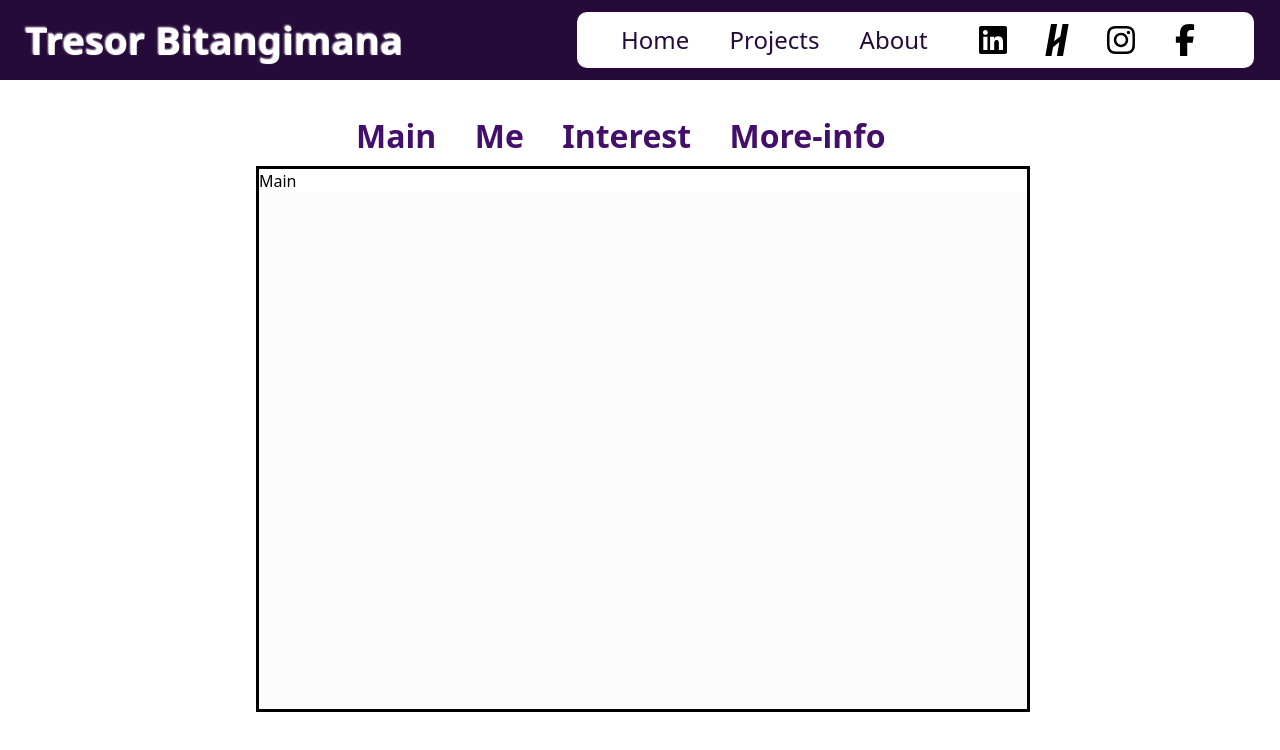
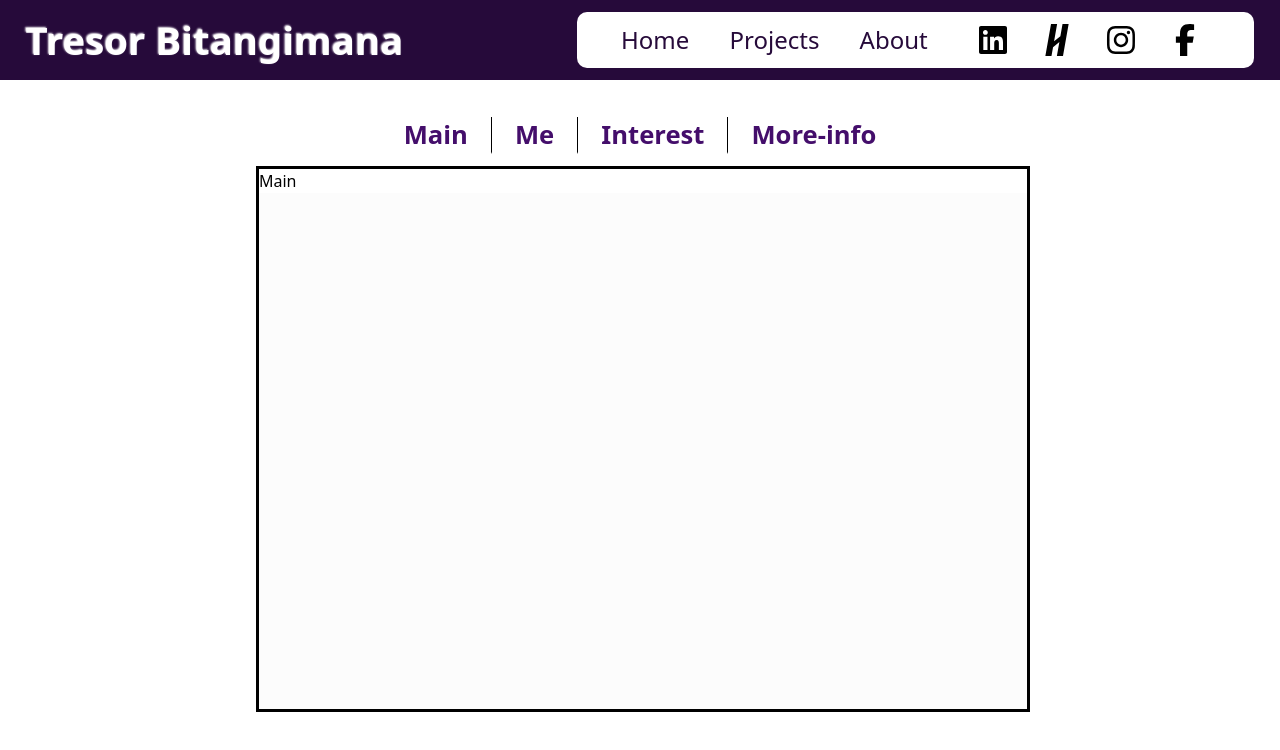
Before and after one commit to TresorBitangimana/Tresor_Portfolio, a React (Vite) app in the folder Tresor_portfolio/: page /Portfolio/About/About in a window 1280 px wide. Shown: the top 750 px of the page. Built offline with nearby package versions, Linux system fonts and the light colour scheme.

Commit message:
before adding about info

```diff
--- a/Tresor_portfolio/index.html
+++ b/Tresor_portfolio/index.html
@@ -2,8 +2,8 @@
 <html lang="en">
   <head>
     <meta charset="UTF-8" />
-    <link rel="icon" type="image/png" href="%BASE_URL%src/Images/portfolio_logo.png" />
-    <link rel="apple-touch-icon" href="%BASE_URL%src/Images/portfolio_logo.png">
+    <link rel="icon" type="image/png" href="src/Images/portfolio_logo.png" />
+    <link rel="apple-touch-icon" href="src/Images/portfolio_logo.png">
     <meta name="viewport" content="width=device-width, initial-scale=1.0" />
     <title>tresor-portfolio</title>
   </head>
--- a/Tresor_portfolio/src/About/About.css
+++ b/Tresor_portfolio/src/About/About.css
@@ -24,8 +24,7 @@
 
 .about-nav ul li{
     display: inline;
-    margin-right: 5%;
-    font-size: clamp(1.2em, 3vw, 2em);
+    font-size: clamp(1.2em, 2vw, 2em);
     user-select: none;
     color: var(--primary-color);
     font-weight: bold;
@@ -34,7 +33,16 @@
 .about-nav ul li:hover{
     cursor: pointer;
     color: black;
-    border-bottom: 2px solid black;
+    /* border-bottom: 2px solid black; */
+}
+
+.about-paths{
+    border-right: 1px solid black;
+    padding-right: 3%;
+    padding-left: 3%;
+}
+#about-more-info{
+    border-right: none;
 }
 
 .about-info-container{
--- a/Tresor_portfolio/src/About/About.jsx
+++ b/Tresor_portfolio/src/About/About.jsx
@@ -52,10 +52,10 @@ function About(){
             <div className="about-content-container" id="about-content-container">
                 <nav className="about-nav" id="about-nav">
                     <ul>
-                        <li className="about-paths" id="about-paths" onClick={() => changeContent(1)}>Main</li>
-                        <li className="about-paths" id="about-paths" onClick={() => changeContent(2)}>Me</li>
-                        <li className="about-paths" id="about-paths" onClick={() => changeContent(3)}>Interest</li>
-                        <li className="about-paths" id="about-paths" onClick={() => changeContent(4)}>More-info</li>
+                        <li className="about-paths" id="about-main" onClick={() => changeContent(1)}>Main</li>
+                        <li className="about-paths" id="about-me" onClick={() => changeContent(2)}>Me</li>
+                        <li className="about-paths" id="about-interest" onClick={() => changeContent(3)}>Interest</li>
+                        <li className="about-paths" id="about-more-info" onClick={() => changeContent(4)}>More-info</li>
                     </ul>
                 </nav>
                 <div className="about-info-container">
```
